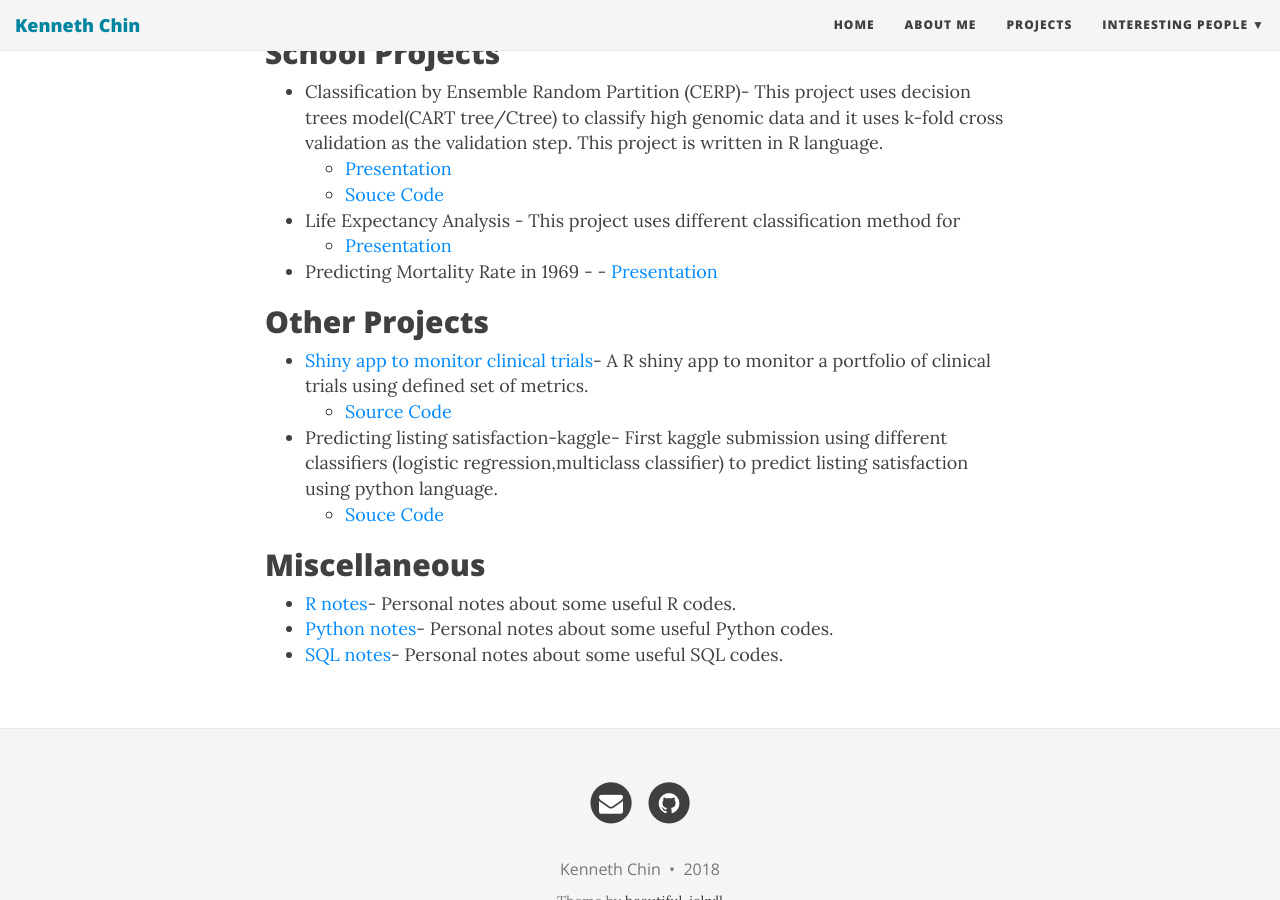
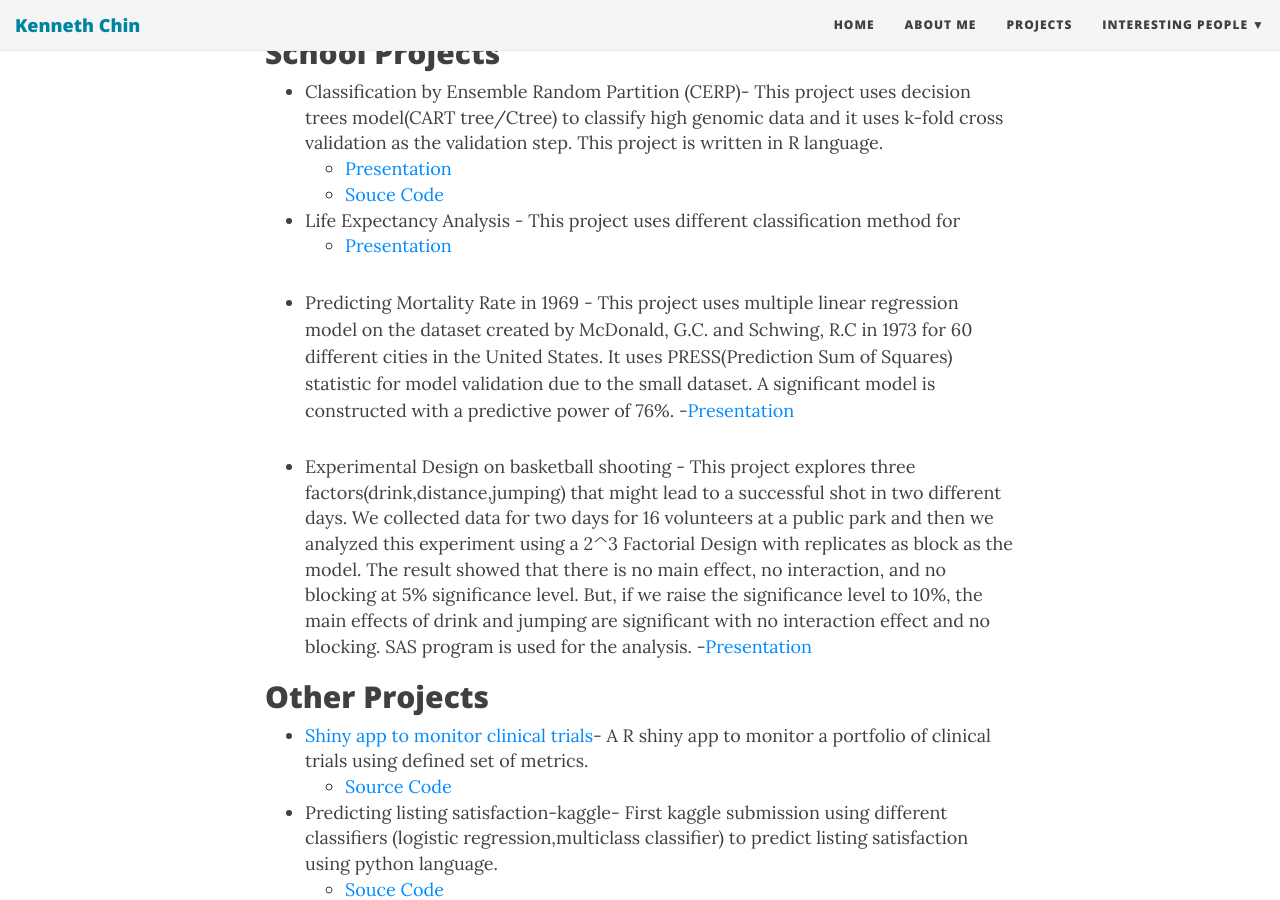
Before and after one commit to kennchin/kennchin.github.io, a Jekyll site: the page built from Projects.md, in a window 1280 px wide and 900 px high, scrolled down 320 px. Built offline with Jekyll 4.4.1, drawn with Linux system fonts in a browser that asks for light colours; nearby versions of some CDN libraries.

Commit message:
Update Projects.md

```diff
--- a/Projects.md
+++ b/Projects.md
@@ -15,8 +15,11 @@ This page contains school/recreation/fun projects that makes my day and my pride
 - Life Expectancy Analysis - This project uses different classification method for
   - [Presentation](https://portfolium.com/entry/classification-method)
 
-- Predicting Mortality Rate in 1969 -
-  -[ Presentation](https://portfolium.com/entry/predicting-mortality-rate-in-1969)
+- Predicting Mortality Rate in 1969 - This project uses multiple linear regression model on the dataset created by McDonald, G.C. and Schwing, R.C in 1973 for 60 different cities in the United States.  It uses PRESS(Prediction Sum of Squares) statistic for model validation due to the small dataset. A significant model is constructed with a predictive power of 76%.
+  -[Presentation](https://portfolium.com/entry/predicting-mortality-rate-in-1969)
+
+- Experimental Design on basketball shooting - This project explores three factors(drink,distance,jumping) that might lead to a successful shot in two different days. We collected data for two days for 16 volunteers at a public park and then we analyzed this experiment using a 2^3 Factorial Design with replicates as block as the model. The result showed that there is no main effect, no interaction, and no blocking at 5% significance level. But, if we raise the significance level to 10%, the main effects of drink and jumping are significant with no interaction effect and no blocking. SAS program is used for the analysis.
+  -[Presentation](https://portfolium.com/entry/the-factors-of-a-good-basketball-shot)
 
 
 ## Other Projects
```
